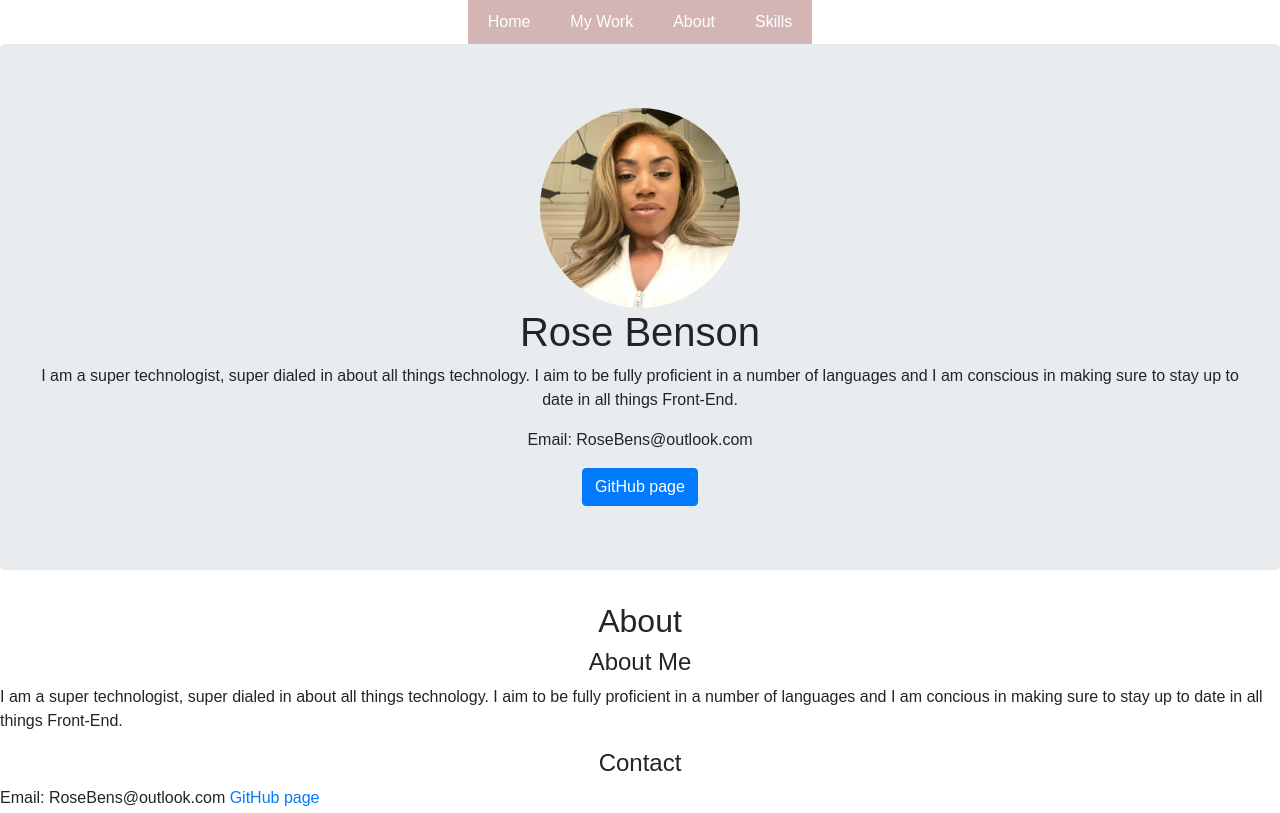
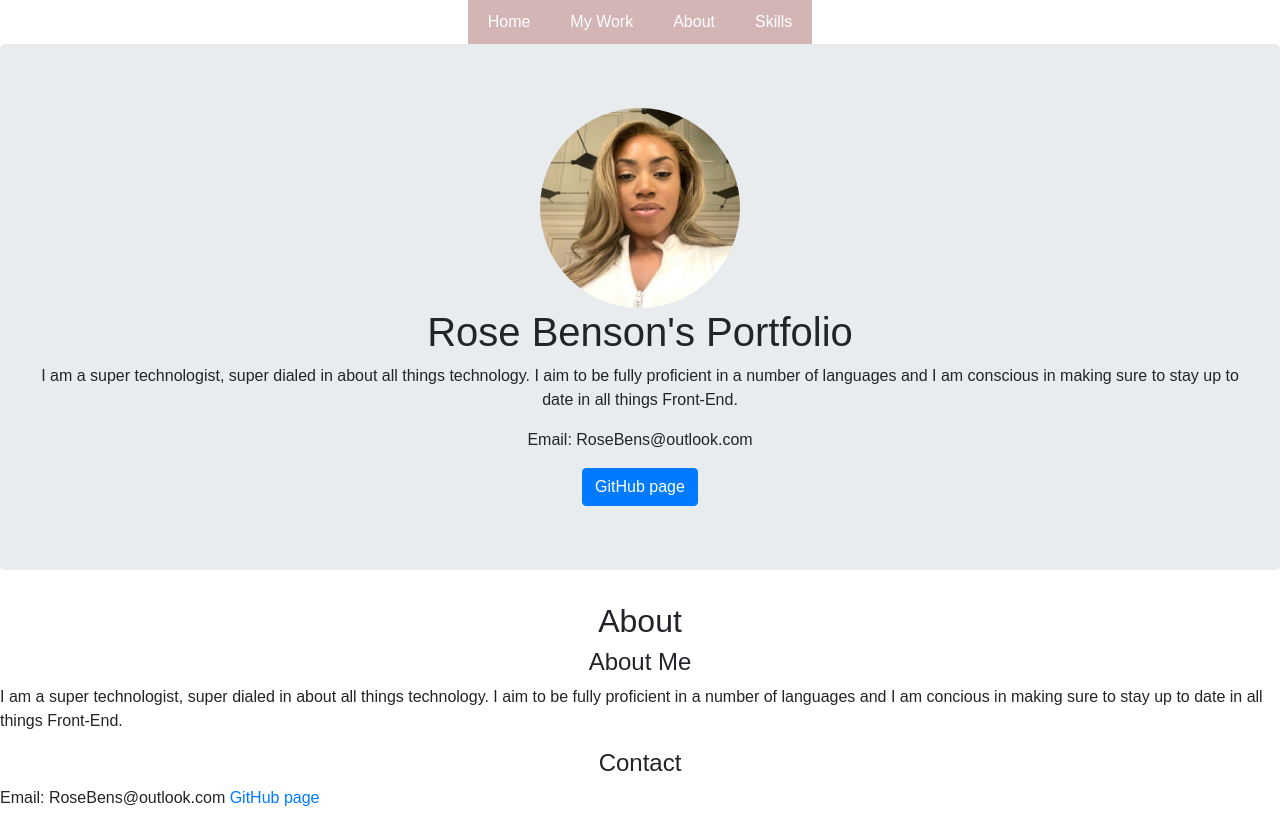
Before and after one commit to RoseBenson/Bootstrap-Portfolio, a plain HTML site: page index.html in a window 1280 px wide. Shown: the top 813 px of the page. Drawn offline with nearby package versions, Linux system fonts and the light colour scheme.

Commit message:
updated title

```diff
--- a/index.html
+++ b/index.html
@@ -78,7 +78,7 @@
 <!-- Hero section with jumbotron -->
 <div class="jumbotron text-center">
     <img src="images/20230506_210102315_iOS.jpg" alt="My Picture" style="border-radius: 50%; width: 200px; height: 200px;">
-    <h1>Rose Benson</h1>
+    <h1>Rose Benson's Portfolio</h1>
     <p>I am a super technologist, super dialed in about all things technology. I aim to be fully proficient in a number of languages and I am conscious in making sure to stay up to date in all things Front-End.</p>
     <p>Email: RoseBens@outlook.com</p>
     <a href="https://github.com/RoseBenson" class="btn btn-primary">GitHub page</a>
```
Also changed, not shown: images/newPortfoliopic.JPG (added), 1 other file.
